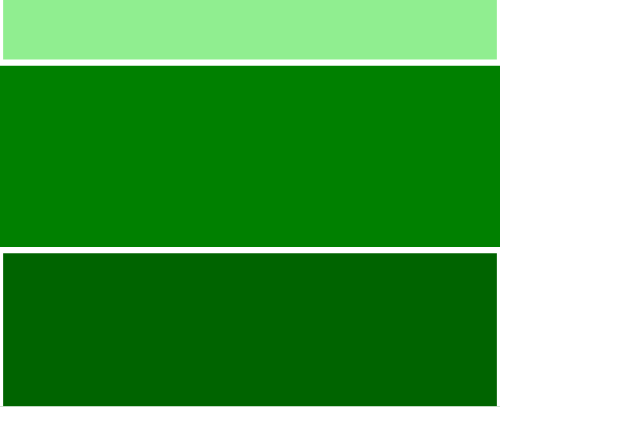
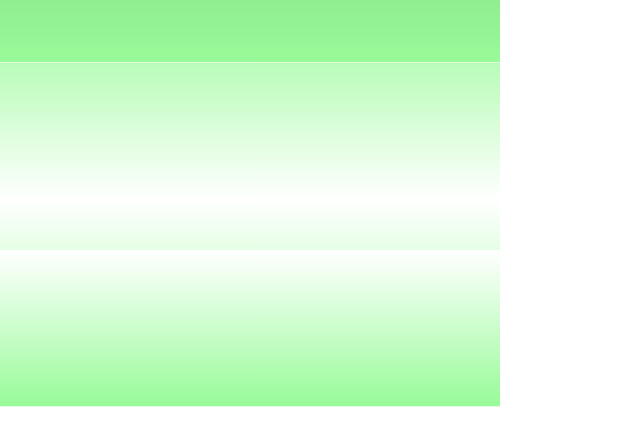
Before and after one commit to linnefromice/react_practice_animation, a React (Create React App) app in the folder pj-react-spring/: page / in a window 1280 px wide. Shown: the top 446 px of the page, without its empty margins (0-640 px from the left). Built offline with nearby package versions, Linux system fonts and the light colour scheme.

Commit message:
add change to color offset & add lineargradient color

```diff
--- a/pj-react-spring/src/views/samples_svg.js
+++ b/pj-react-spring/src/views/samples_svg.js
@@ -45,17 +45,21 @@ const Container = Keyframes.Spring(async next => {
         one_start: 20,
         one_next: 20,
         one_end: 0,
+        one_offset: 50,
         two_start: 50,
         two_next: 50,
         two_end: 30,
+        two_offset: 50,
       },
       to: {
         one_start: 0,
         one_next: 0,
         one_end: 20,
+        one_offset: 25,
         two_start: 30,
         two_next: 30,
         two_end: 50,
+        two_offset: 75,
       },
     })
     await next({
@@ -63,17 +67,21 @@ const Container = Keyframes.Spring(async next => {
         one_start: 0,
         one_next: 0,
         one_end: 20,
+        one_offset: 25,
         two_start: 30,
         two_next: 30,
         two_end: 50,
+        two_offset: 75,
       },
       to: {
         one_start: 20,
         one_next: 20,
         one_end: 0,
+        one_offset: 50,
         two_start: 50,
         two_next: 50,
         two_end: 30,
+        two_offset: 50,
       },
     })
     await next({
@@ -81,17 +89,21 @@ const Container = Keyframes.Spring(async next => {
         one_start: 20,
         one_next: 20,
         one_end: 0,
+        one_offset: 50,
         two_start: 50,
         two_next: 50,
         two_end: 30,
+        two_offset: 50,
       },
       to: {
         one_start: -20,
         one_next: -20,
         one_end: 40,
+        one_offset: 75,
         two_start: 10,
         two_next: 10,
         two_end: 70,
+        two_offset: 75,
       },
     })
     await next({
@@ -99,17 +111,21 @@ const Container = Keyframes.Spring(async next => {
         one_start: -20,
         one_next: -20,
         one_end: 40,
+        one_offset: 25,
         two_start: 10,
         two_next: 10,
         two_end: 70,
+        two_offset: 75,
       },
       to: {
         one_start: 20,
         one_next: 20,
         one_end: 0,
+        one_offset: 50,
         two_start: 50,
         two_next: 50,
         two_end: 30,
+        two_offset: 50,
       },
     })
   }
@@ -122,10 +138,22 @@ function SampleSvgFour() {
       config={{ duration: 5000 }}
     >
       {styles => (
-        <div style={{width: 500, height: 400, backgroundColor: "green"}}>
+        <div style={{width: 500, height: 400, background: "linear-gradient(to bottom, palegreen 0%, white 50%, palegreen 100%)"}}>
           <svg mlns='http://www.w3.org/2000/svg' viewBox="0 0 80 80">
-            <path fill="lightgreen" stroke="white" d={`M 0 0 L 0 10 C 15 ${styles.one_start}, 25 ${styles.one_next}, 40 10 S 65 ${styles.one_end}, 80 10 L 80 0`} />
-            <path fill="darkgreen" stroke="white" d={`M 0 65 L 0 40 C 15 ${styles.two_start}, 25 ${styles.two_next}, 40 40 S 65 ${styles.two_end}, 80 40 L 80 65`} />
+            <defs>
+              <linearGradient id="Gradient1" x1="0" x2="0" y1="0" y2="1">
+                <stop offset="0%" stopColor="lightgreen" />
+                <stop offset={`${styles.one_offset}`} stopColor="palegreen" />
+                <stop offset="100%" stopColor="white" />
+              </linearGradient>
+              <linearGradient id="Gradient2" x1="0" x2="0" y1="0" y2="1">
+                <stop offset="0%" stopColor="white" />
+                <stop offset={`${styles.two_offset}`} stopColor="palegreen" />
+                <stop offset="100%" stopColor="lightgreen" />
+              </linearGradient>
+            </defs>
+            <path fill="url(#Gradient1)" stroke="none" d={`M 0 0 L 0 10 C 15 ${styles.one_start}, 25 ${styles.one_next}, 40 10 S 65 ${styles.one_end}, 80 10 L 80 0`} />
+            <path fill="url(#Gradient2)" stroke="none" d={`M 0 65 L 0 40 C 15 ${styles.two_start}, 25 ${styles.two_next}, 40 40 S 65 ${styles.two_end}, 80 40 L 80 65`} />
           </svg>
         </div>
       )}
```
